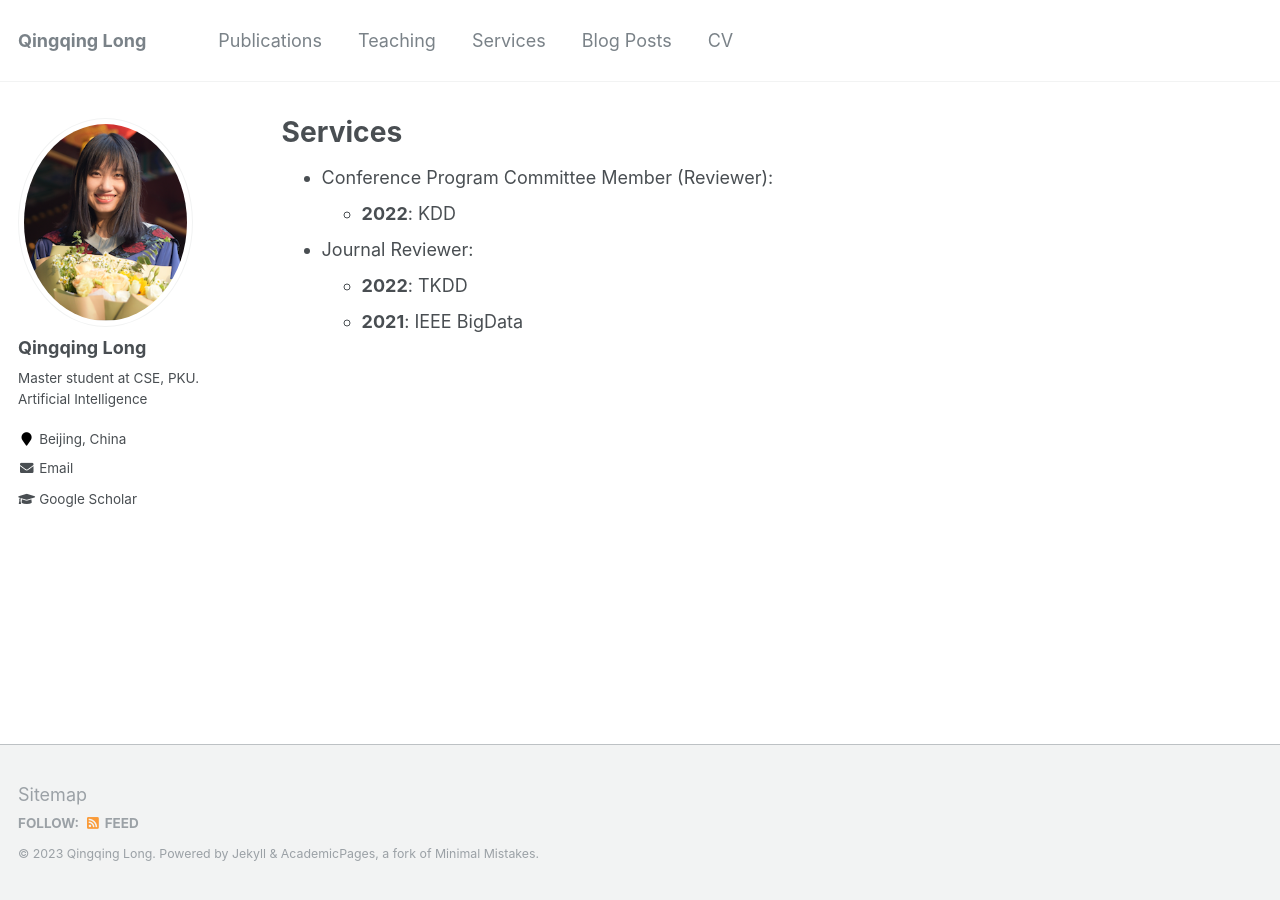
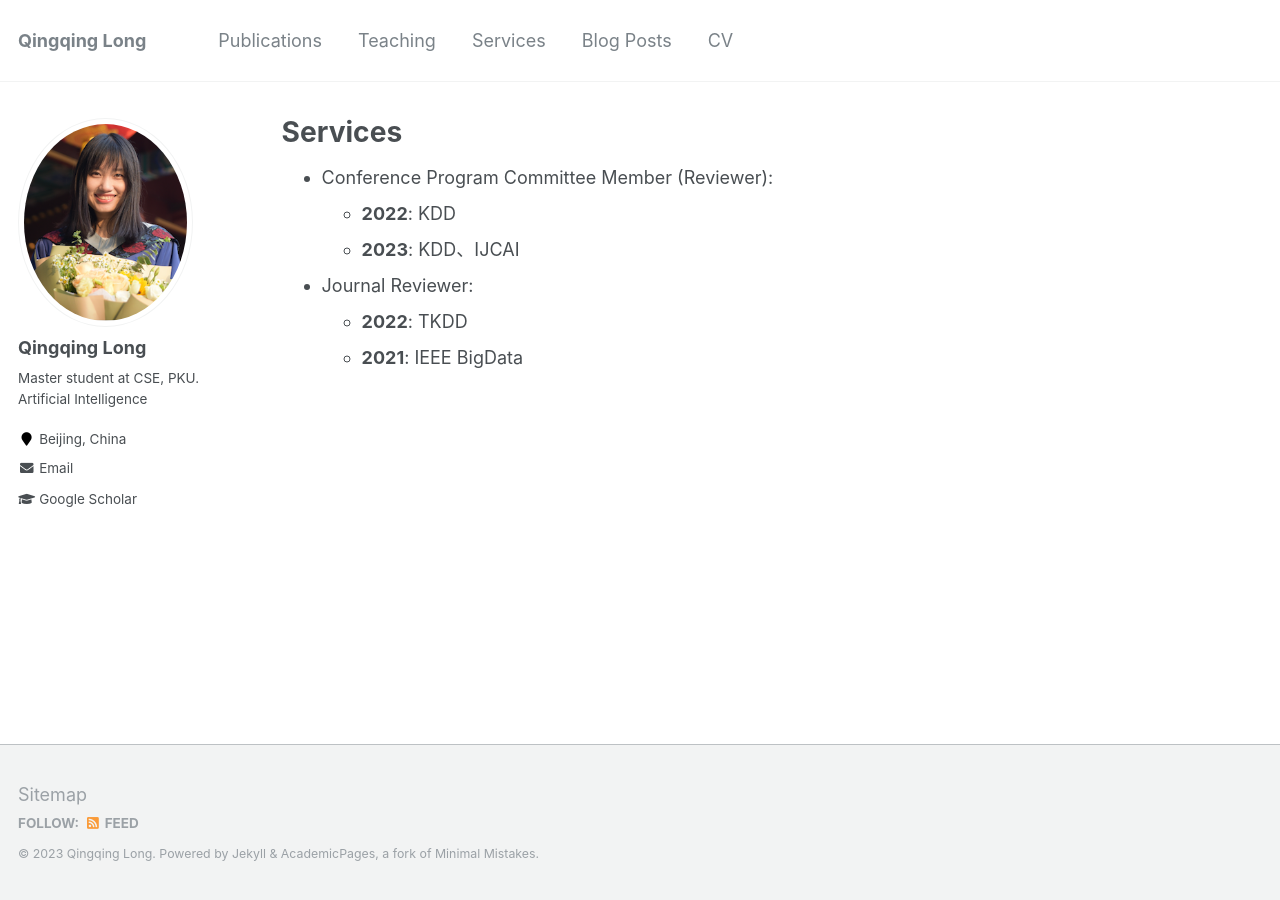
Before and after one commit to YimiAChack/YimiAChack.github.io, a Jekyll site: the page built from _pages/services.md, in a window 1280 px wide. Built offline with Jekyll 4.4.1, drawn with Linux system fonts in a browser that asks for light colours.

Commit message:
Update services.md

```diff
--- a/_pages/services.md
+++ b/_pages/services.md
@@ -9,6 +9,7 @@ author_profile: true
 
 - Conference Program Committee Member (Reviewer):
     - **2022**: KDD
+    - **2023**: KDD、IJCAI
 
 - Journal Reviewer:
     - **2022**: TKDD
```
